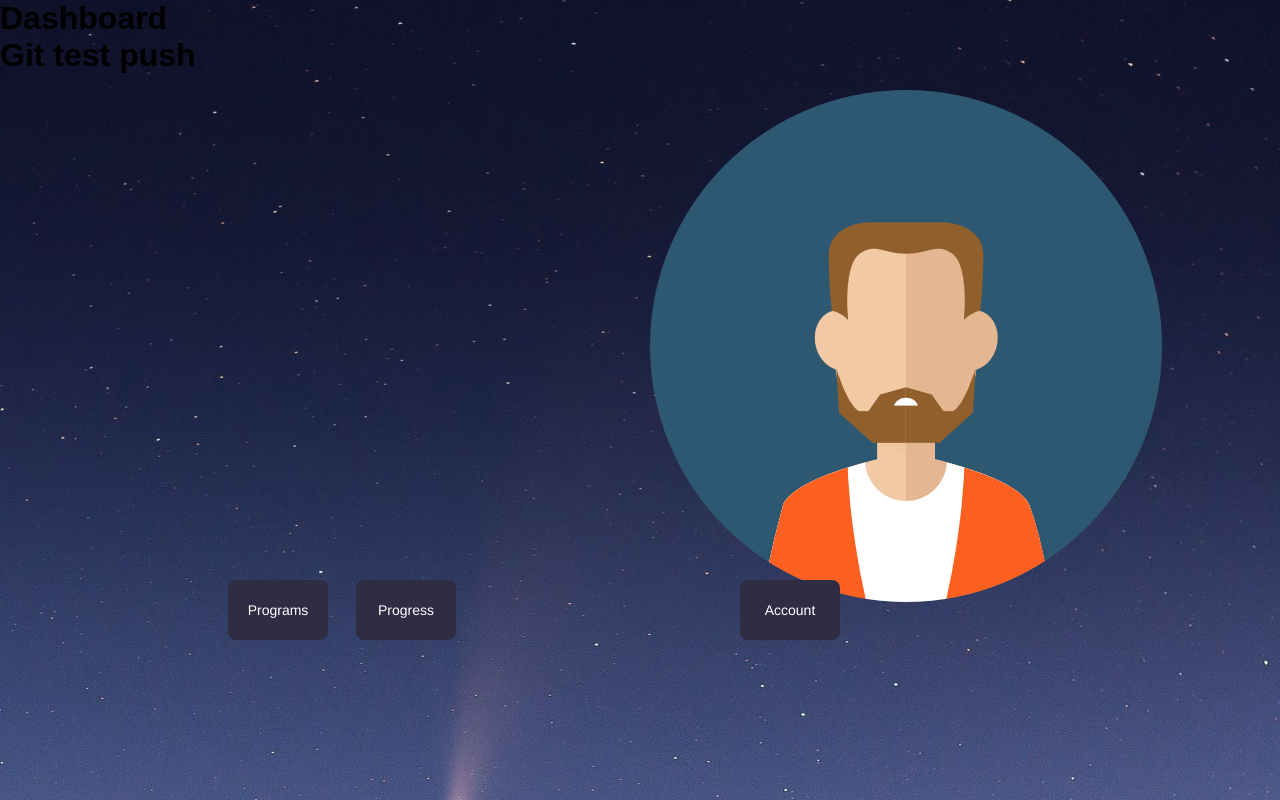
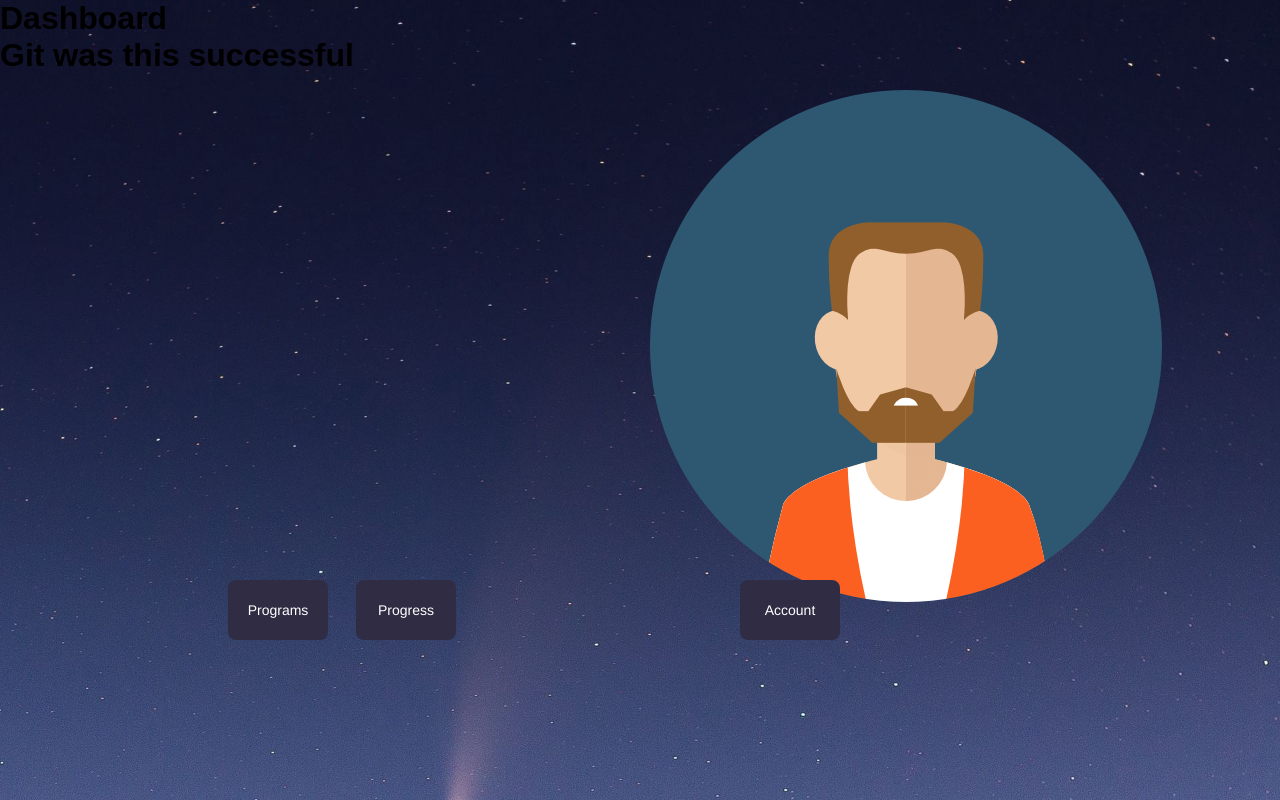
Before and after one commit to Kcampbell3190/PhysioFrontend, a React (Vite) app: page /DashBoard in a window 1280 px wide. Shown: the top 800 px of the page. Built offline with nearby package versions, Linux system fonts and the light colour scheme.

Commit message:
git test successful

```diff
--- a/src/components/DashBoard.jsx
+++ b/src/components/DashBoard.jsx
@@ -13,7 +13,7 @@ const DashBoard = () => {
 
       <h1>Dashboard</h1>
 
-      <h1>Git test push</h1>
+      <h1>Git was this successful</h1>
       <div className='buttoncontainer'>
 
 
```
